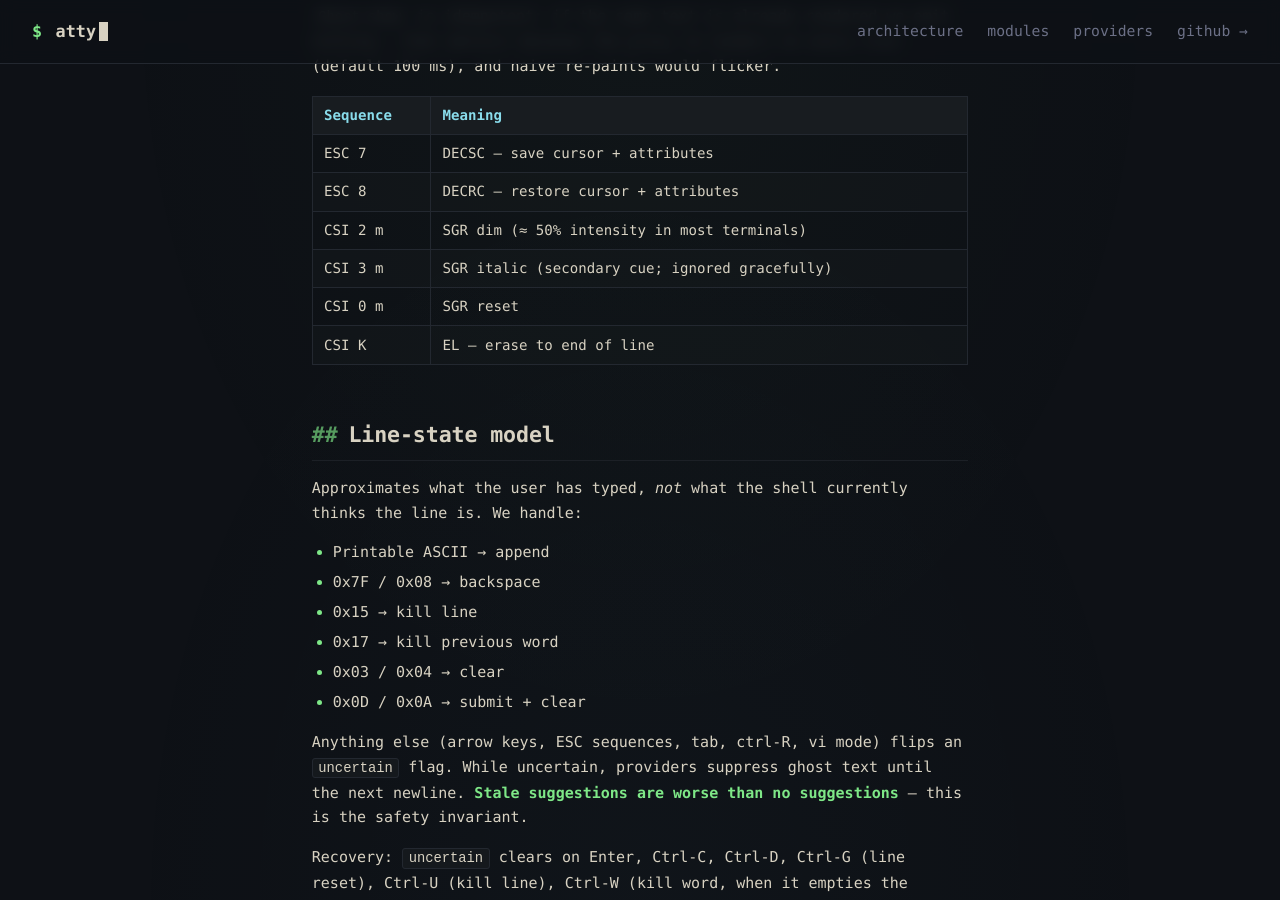
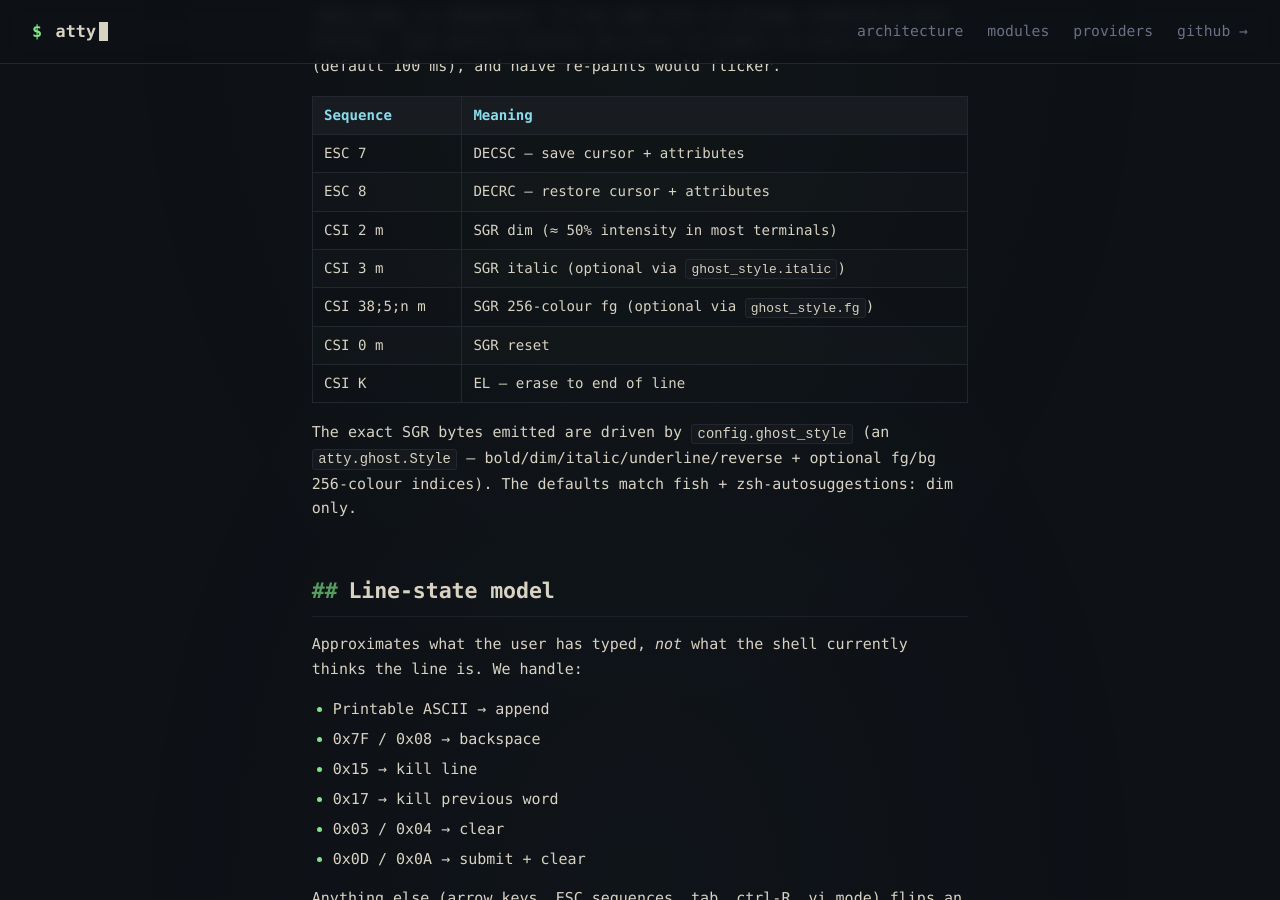
Before and after one commit to fentas/atty, a Jekyll site: the page built from docs/architecture.md, in a window 1280 px wide and 900 px high, scrolled down 4690 px. Built offline with Jekyll 4.4.1, drawn with Linux system fonts in a browser that asks for light colours.

Commit message:
feat(ghost): configurable overlay style via atty.ghost.Style
Adds atty.ghost.Style — bold/dim/italic/underline/reverse + optional
256-colour fg/bg — wired through to ansi.writeGhost. The default
changes from dim+italic to dim-only (matching fish + zsh-
autosuggestions); set ghost_style in src/config.zig to override:

  pub const ghost_style: atty.ghost.Style = .{
      .dim = true,
      .italic = true,   // some prefer the secondary cue
      .fg = 244,        // 256-colour: a mid-gray
  };

writeGhost stops emitting SGR attrs for fields that are off, so
a fully default Style produces just the save-cursor / text /
reset-cursor sequence — no styling at all if that's what you want.

Co-Authored-By: Claude Opus 4.7 (1M context) <noreply@anthropic.com>

```diff
--- a/docs/architecture.md
+++ b/docs/architecture.md
@@ -193,9 +193,15 @@ tick (default 100 ms), and naive re-paints would flicker.
 | ESC 7          | DECSC — save cursor + attributes                     |
 | ESC 8          | DECRC — restore cursor + attributes                  |
 | CSI 2 m        | SGR dim (≈ 50% intensity in most terminals)          |
-| CSI 3 m        | SGR italic (secondary cue; ignored gracefully)       |
+| CSI 3 m        | SGR italic (optional via `ghost_style.italic`)       |
+| CSI 38;5;n m   | SGR 256-colour fg (optional via `ghost_style.fg`)    |
 | CSI 0 m        | SGR reset                                            |
 | CSI K          | EL — erase to end of line                            |
+
+The exact SGR bytes emitted are driven by `config.ghost_style`
+(an `atty.ghost.Style` — bold/dim/italic/underline/reverse +
+optional fg/bg 256-colour indices). The defaults match
+fish + zsh-autosuggestions: dim only.
 
 ## Line-state model
 
```
Also changed, not shown: docs/index.md (+5 -0 lines), README.md, 4 other files.
